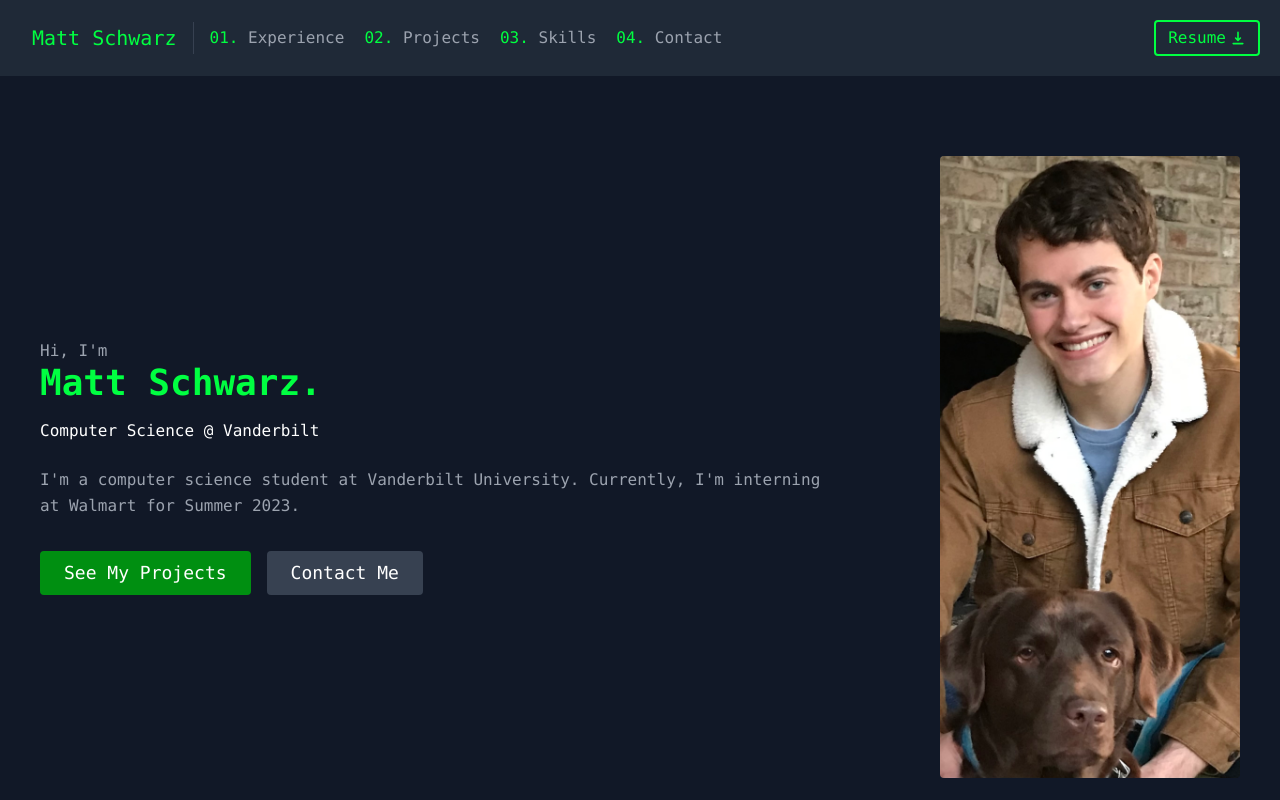
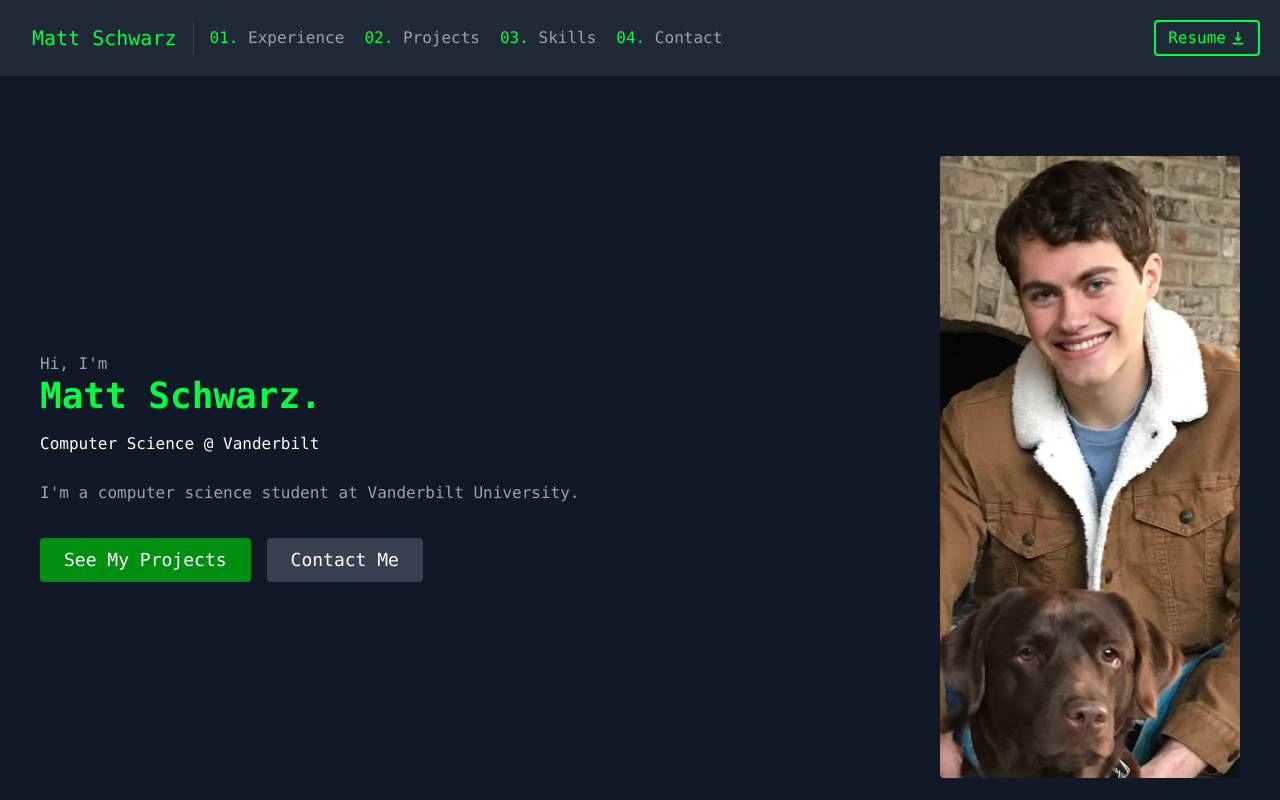
Before and after one commit to mjschwarz/portfolio-v3, a React (Create React App) app: page / in a window 1280 px wide. Shown: the top 800 px of the page. Built offline with nearby package versions, Linux system fonts and the light colour scheme.

Commit message:
Update about me

```diff
--- a/src/components/About.js
+++ b/src/components/About.js
@@ -16,7 +16,6 @@ export default function About() {
           <br />
           <p className="mb-8 leading-relaxed">
             I'm a computer science student at Vanderbilt University.
-            Currently, I'm interning at Walmart for Summer 2023.
           </p>
           <div className="flex justify-center">
             <a
```
